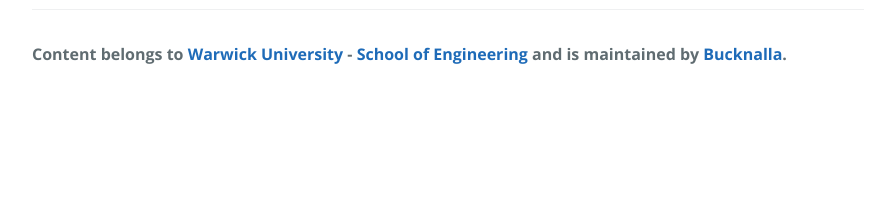
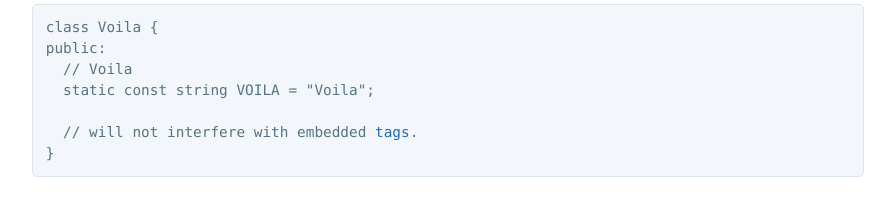
Before and after one commit to Bucknalla/arduino-tutorials, a plain HTML site: page 4.html in a window 1280 px wide. Shown: the part 1339-1545 px from the top of the page, without its empty margins (192-1087 px from the left). Before the commit the page ends 1437 px from the top, so only its background shows below. Drawn offline with nearby package versions, Linux system fonts and the light colour scheme.

Commit message:
Update 4.html

```diff
--- a/4.html
+++ b/4.html
@@ -39,10 +39,18 @@
   <li>Store this data using an SD card, allowing you to view the data at a later date</li>
 </ul>
 
+<br>
+
 <img src="https://raw.githubusercontent.com/Bucknalla/Arduino-Tutorials/master/img/accelerometer-arduino.png" alt="accel-arduino">
 
 
+<pre class="prettyprint">class Voila {
+public:
+  // Voila
+  static const string VOILA = "Voila";
 
+  // will not interfere with embedded <a href="#voila2">tags</a>.
+}</pre>
 
 
 
@@ -58,3 +66,4 @@
 
   </body>
 </html>
+<script src="https://cdn.rawgit.com/google/code-prettify/master/loader/run_prettify.js"></script>
```
